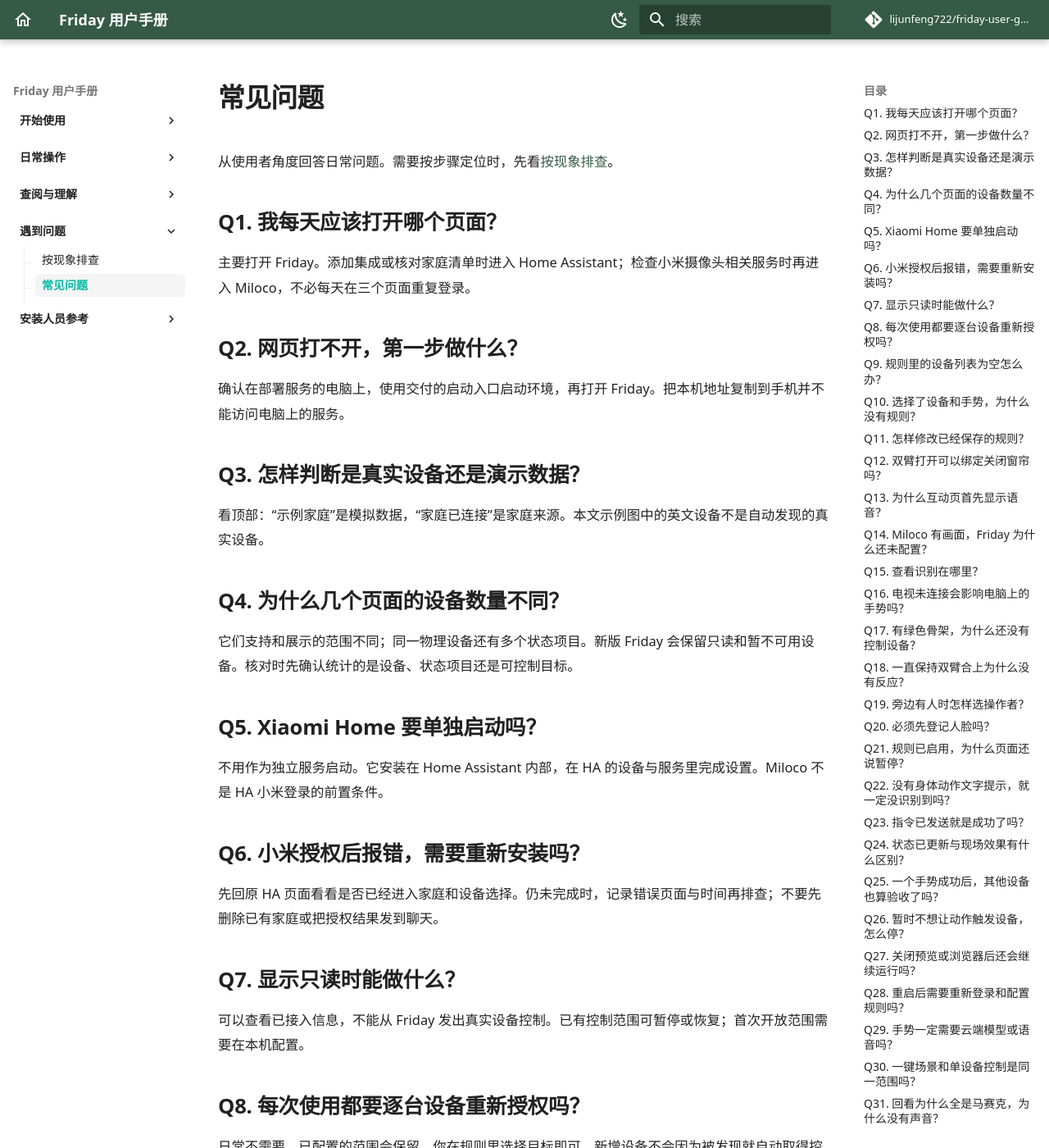
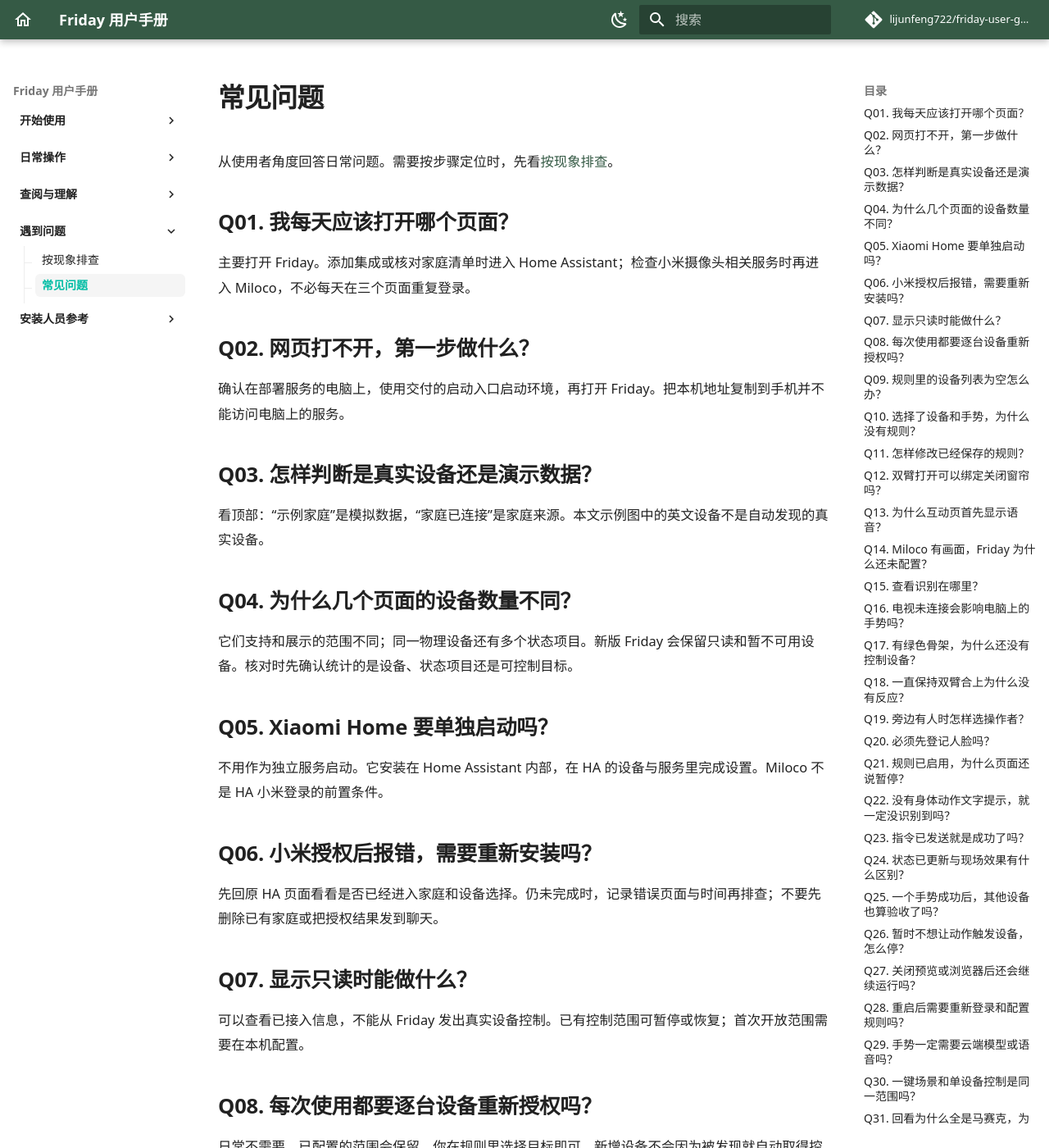
Before and after one commit to lijunfeng722/friday-user-guide, an MkDocs documentation site: the page built from docs/troubleshooting/faq.md, in a window 1280 px wide and 1400 px high. Shown: the whole window at 82% size. Built offline with MkDocs 1.6.1 and Material for MkDocs 9.7.7, drawn with Linux system fonts in a browser that asks for light colours; comment, search, counter and statistics services are not loaded; some of the changed text lies outside the part shown.

```diff
--- a/docs/troubleshooting/faq.md
+++ b/docs/troubleshooting/faq.md
@@ -2,39 +2,39 @@
 
 从使用者角度回答日常问题。需要按步骤定位时，先看[按现象排查](common-errors.md)。
 
-## Q1. 我每天应该打开哪个页面？
+## Q01. 我每天应该打开哪个页面？
 
 主要打开 Friday。添加集成或核对家庭清单时进入 Home Assistant；检查小米摄像头相关服务时再进入 Miloco，不必每天在三个页面重复登录。
 
-## Q2. 网页打不开，第一步做什么？
+## Q02. 网页打不开，第一步做什么？
 
 确认在部署服务的电脑上，使用交付的启动入口启动环境，再打开 Friday。把本机地址复制到手机并不能访问电脑上的服务。
 
-## Q3. 怎样判断是真实设备还是演示数据？
+## Q03. 怎样判断是真实设备还是演示数据？
 
 看顶部：“示例家庭”是模拟数据，“家庭已连接”是家庭来源。本文示例图中的英文设备不是自动发现的真实设备。
 
-## Q4. 为什么几个页面的设备数量不同？
+## Q04. 为什么几个页面的设备数量不同？
 
 它们支持和展示的范围不同；同一物理设备还有多个状态项目。新版 Friday 会保留只读和暂不可用设备。核对时先确认统计的是设备、状态项目还是可控制目标。
 
-## Q5. Xiaomi Home 要单独启动吗？
+## Q05. Xiaomi Home 要单独启动吗？
 
 不用作为独立服务启动。它安装在 Home Assistant 内部，在 HA 的设备与服务里完成设置。Miloco 不是 HA 小米登录的前置条件。
 
-## Q6. 小米授权后报错，需要重新安装吗？
+## Q06. 小米授权后报错，需要重新安装吗？
 
 先回原 HA 页面看看是否已经进入家庭和设备选择。仍未完成时，记录错误页面与时间再排查；不要先删除已有家庭或把授权结果发到聊天。
 
-## Q7. 显示只读时能做什么？
+## Q07. 显示只读时能做什么？
 
 可以查看已接入信息，不能从 Friday 发出真实设备控制。已有控制范围可暂停或恢复；首次开放范围需要在本机配置。
 
-## Q8. 每次使用都要逐台设备重新授权吗？
+## Q08. 每次使用都要逐台设备重新授权吗？
 
 日常不需要。已配置的范围会保留，你在规则里选择目标即可。新增设备不会因为被发现就自动取得控制权限。当前连接页可暂停或恢复已有范围；首次扩展仍需部署人员在本机设置，日常选设备不需要改代码。
 
-## Q9. 规则里的设备列表为空怎么办？
+## Q09. 规则里的设备列表为空怎么办？
 
 先在设备页确认目标存在，再检查是否只读、操作是否暂停，以及该设备有没有支持的控制。启用手势总开关不会替设备增加权限。
 
```
Also changed, not shown: USER_MANUAL.md (+9 -9 lines).
